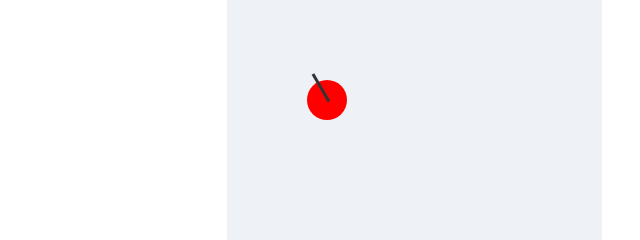
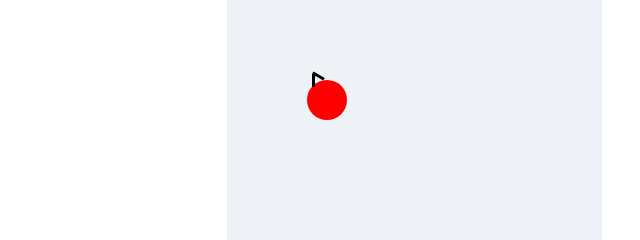
Before and after one commit to gurprit/kingBlob, a website: page public/index.html in a window 1280 px wide. Shown: the top 240 px of the page, 226-866 px from the left. Drawn offline with Linux system fonts and the light colour scheme.

Commit message:
arrow stuff

```diff
--- a/public/style.css
+++ b/public/style.css
@@ -28,14 +28,29 @@
 }
 
 .pointer {
-  position: absolute;
-  top: 50%;
-  left: 50%;
-  transform-origin: 1px 1px;
-  height: 3px;
-  background: #333;
+    position: absolute;
+    top: 50%;
+    left: 50%;
+    transform-origin: 0 0;
+    height: 3px;
 }
-
+.pointer::before, .pointer::after {
+    content: '';
+    position: absolute;
+    background: black;
+    width: 3px;
+    height: 13px;
+    display: block;
+    top: 0px;
+    left: 30px;
+    transform-origin: 0 0;
+}
+.pointer::after {
+    transform: rotate(120deg);
+}
+.pointer::before {
+    transform: rotate(60deg);
+}
 .bullet {
   position: absolute;
   width: 10px;
```
